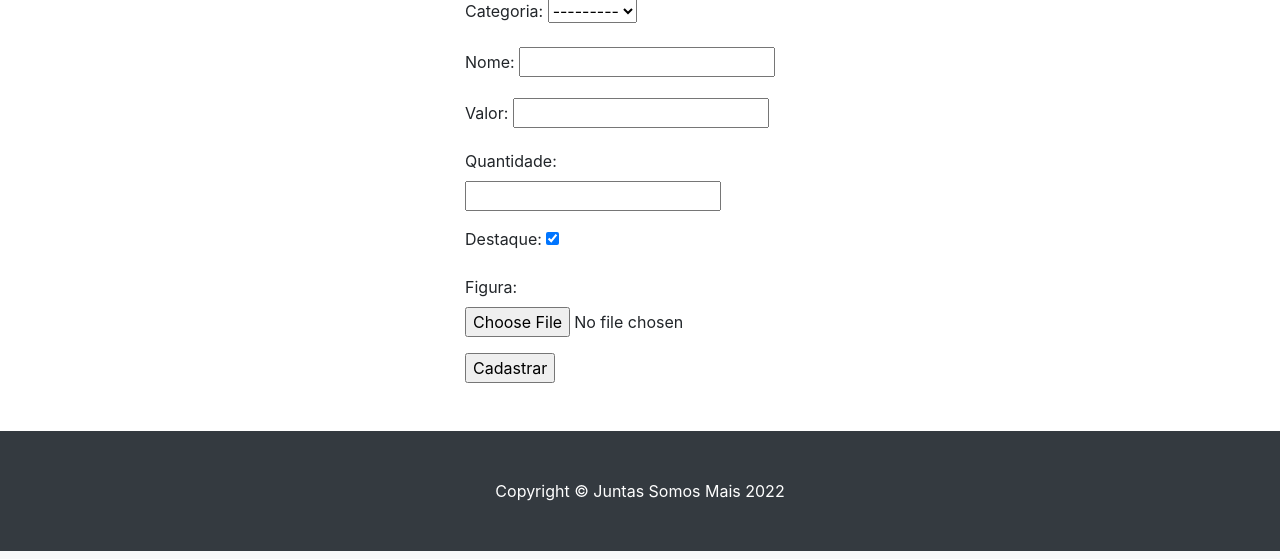
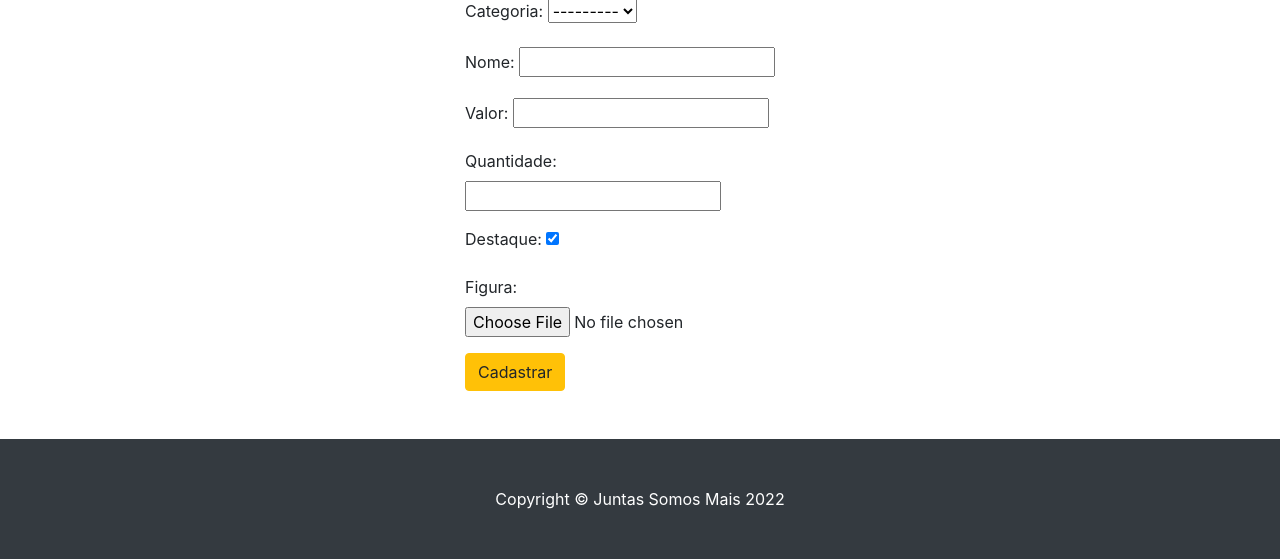
Before and after one commit to hinale/juntas-somos-mais, a Django app: page /produto in a window 1280 px wide. Shown: the part 286-845 px from the top of the page. Run offline with Django 4.2, Linux system fonts and the light colour scheme; data that the repository does not hold is empty.

Commit message:
Alterado os botões de pedido e produto

```diff
--- a/jsm_app/templates/pedido.html
+++ b/jsm_app/templates/pedido.html
@@ -61,7 +61,7 @@
 
             <form action="{% url 'pedido' %}" method="POST">{% csrf_token %}
                 {{ form.as_p }}
-                <input class="dados-btn" type="submit" value="Cadastrar"/>
+                <input class="btn btn-info btn-warning" type="submit" value="Cadastrar"/>
             </form>
         </div>
 
--- a/jsm_app/templates/produto.html
+++ b/jsm_app/templates/produto.html
@@ -19,7 +19,7 @@
 
       <form action="{% url 'produto' %}" method="POST" enctype="multipart/form-data">
         {% csrf_token %} {{ form.as_p }}
-        <input class="dados-btn" type="submit" value="Cadastrar" />
+        <input class="btn btn-info btn-warning" type="submit" value="Cadastrar" />
       </form>
     </div>
 
```
Also changed, not shown: media/images/argamassa_vZmiqsY.png (added), media/images/cimento_G3a8ABy.jpg (added), media/images/lustre_metal_gH9URm7.jpg (added), media/images/tomada_KySBKZr.png (added).
